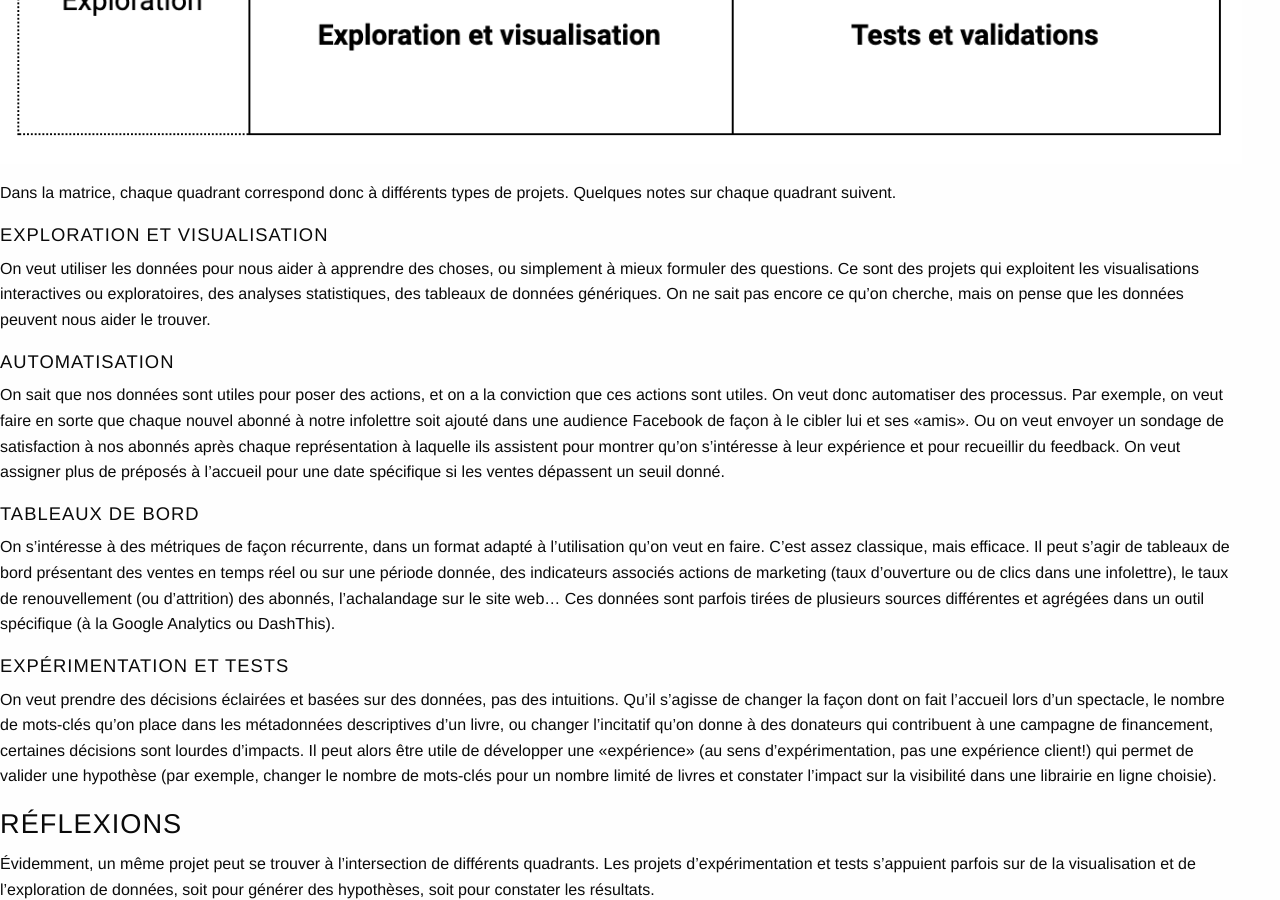
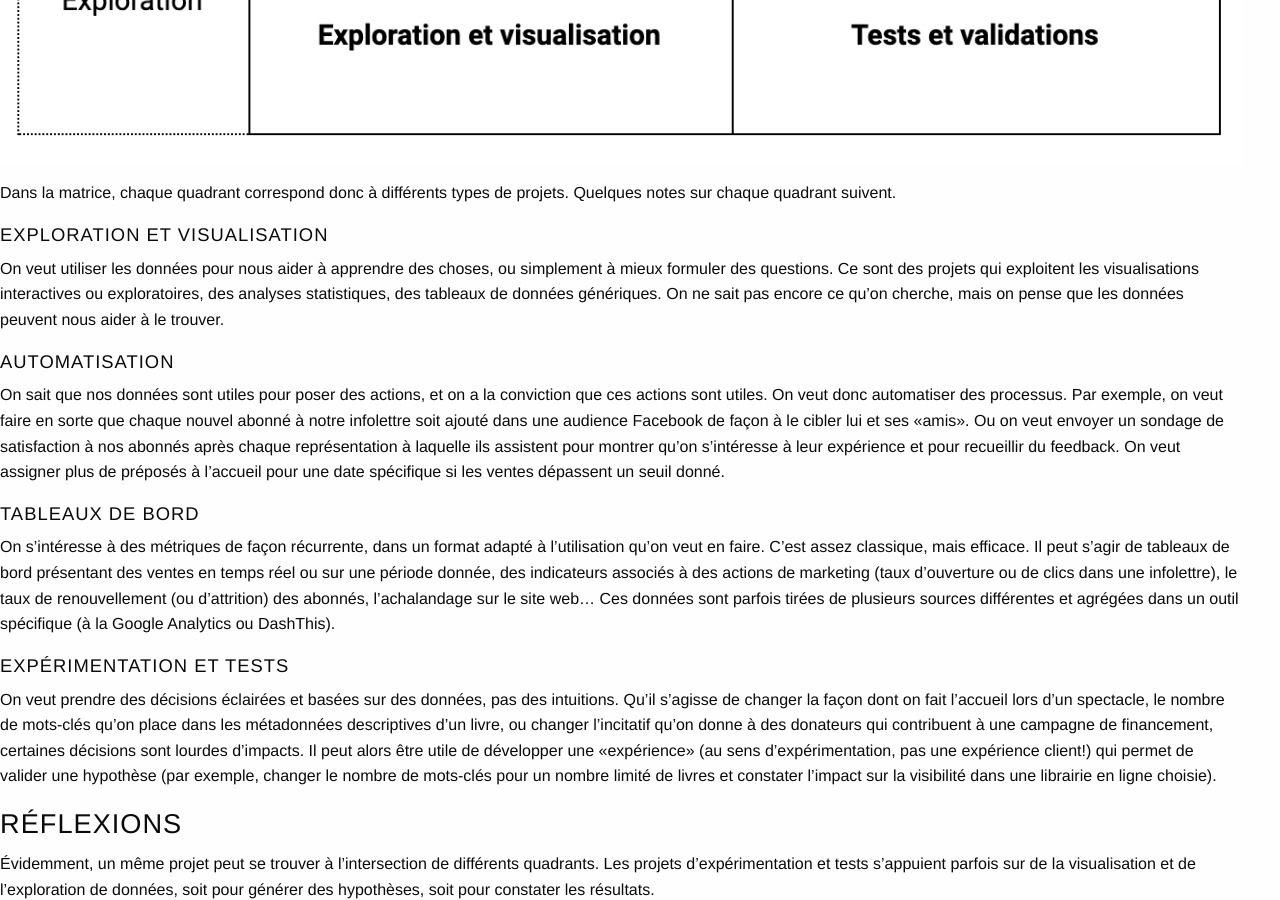
Before and after one commit to brixlabs/brixlabs.github.io, a Jekyll site: the page built from _posts/2019-11-19-bien-nommer-le-projets-de-donnees-dusages.markdown, in a window 1280 px wide and 900 px high, scrolled down 1420 px. Built offline with Jekyll 4.4.1, drawn with Linux system fonts in a browser that asks for light colours; nearby versions of some CDN libraries; library files that are not in the unit come from our copies; some of the changed text lies outside the part shown.

Commit message:
Fix typos

```diff
--- a/_posts/2019-11-19-bien-nommer-le-projets-de-donnees-dusages.markdown
+++ b/_posts/2019-11-19-bien-nommer-le-projets-de-donnees-dusages.markdown
@@ -36,7 +36,7 @@ Dans la matrice, chaque quadrant correspond donc à différents types de projets
 
 ##### Exploration et visualisation
 
-On veut utiliser les données pour nous aider à apprendre des choses, ou simplement à mieux formuler des questions. Ce sont des projets qui exploitent les visualisations interactives ou exploratoires, des analyses statistiques, des tableaux de données génériques. On ne sait pas encore ce qu’on cherche, mais on pense que les données peuvent nous aider le trouver.
+On veut utiliser les données pour nous aider à apprendre des choses, ou simplement à mieux formuler des questions. Ce sont des projets qui exploitent les visualisations interactives ou exploratoires, des analyses statistiques, des tableaux de données génériques. On ne sait pas encore ce qu’on cherche, mais on pense que les données peuvent nous aider à le trouver.
 
 ##### Automatisation
 
@@ -44,7 +44,7 @@ On sait que nos données sont utiles pour poser des actions, et on a la convicti
 
 ##### Tableaux de bord
 
-On s’intéresse à des métriques de façon récurrente, dans un format adapté à l’utilisation qu’on veut en faire. C’est assez classique, mais efficace. Il peut s’agir de tableaux de bord présentant des ventes en temps réel ou sur une période donnée, des indicateurs associés actions de marketing (taux d’ouverture ou de clics dans une infolettre), le taux de renouvellement (ou d’attrition) des abonnés, l’achalandage sur le site web… Ces données sont parfois tirées de plusieurs sources différentes et agrégées dans un outil spécifique (à la Google Analytics ou DashThis).
+On s’intéresse à des métriques de façon récurrente, dans un format adapté à l’utilisation qu’on veut en faire. C’est assez classique, mais efficace. Il peut s’agir de tableaux de bord présentant des ventes en temps réel ou sur une période donnée, des indicateurs associés à des actions de marketing (taux d’ouverture ou de clics dans une infolettre), le taux de renouvellement (ou d’attrition) des abonnés, l’achalandage sur le site web... Ces données sont parfois tirées de plusieurs sources différentes et agrégées dans un outil spécifique (à la Google Analytics ou DashThis).
 
 ##### Expérimentation et tests
 
```
Also changed, not shown: other parts of _posts/2019-11-19-bien-nommer-le-projets-de-donnees-dusages.markdown (+1 -1 lines).
